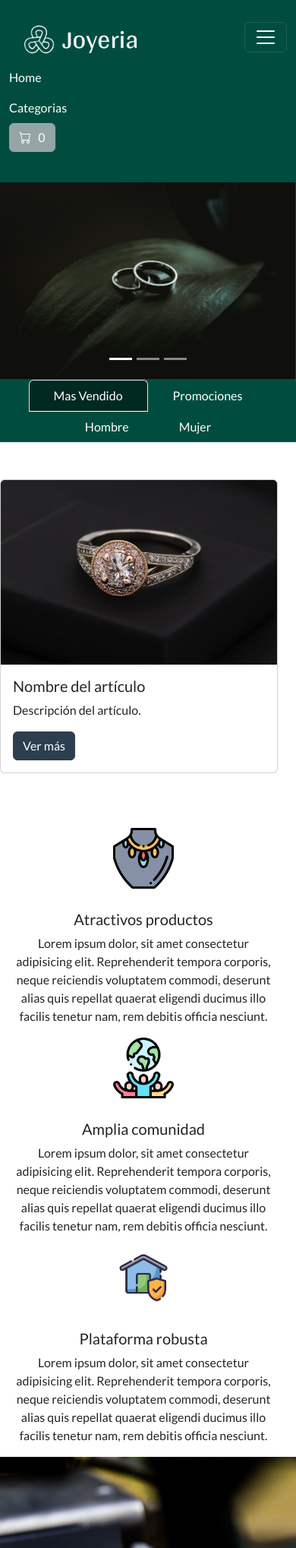
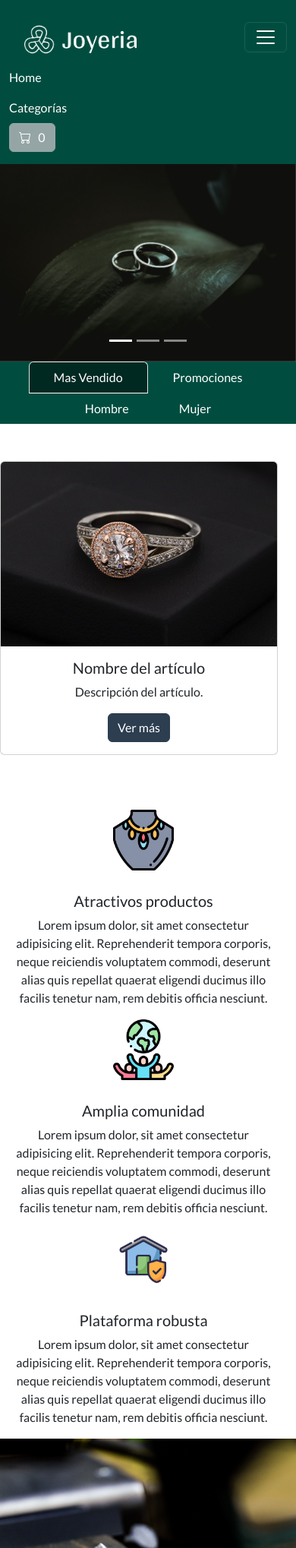
Before and after one commit to nestorjuarezR/quetazal, a Django app: page / in a window 390 px wide, after a click that opens the changed part. Shown: the top 2038 px of the page at 76% size. Run offline with Django 4.2, Linux system fonts and the light colour scheme; parts of the project's set-up code (start-up, migrations or seed data) failed here and were passed over.

Commit message:
Se agrega optimizacion

```diff
--- a/store/templates/store/base.html
+++ b/store/templates/store/base.html
@@ -6,6 +6,13 @@
     <meta charset="UTF-8">
     <meta name="viewport" content="width=device-width, initial-scale=1.0">
     <title>Store</title>
+
+    <!-- Etiquetas meta para SEO -->
+    <meta name="description" content="Descripción de tu sitio web">
+    <meta name="keywords" content="Palabras clave, separadas por comas">
+    <meta name="author" content="Néstor Juárez">
+    <meta name="robots" content="index, follow">
+    <!-- Permitir que los motores de búsqueda indexen y sigan los enlaces -->
 
     {% block style %}
     <link href="https://cdn.jsdelivr.net/npm/bootstrap@5.3.2/dist/css/bootstrap.min.css" rel="stylesheet"
@@ -32,7 +39,8 @@
     <nav class="navbar navbar-expand-lg navbar-dark">
         <div class="container-fluid">
             <a class="navbar-brand" href="{% url 'home' %}">
-                <img src="{% static 'store/img/logo_white_large.png' %}" class="logo img-fluid">
+                <img src="{% static 'store/img/logo_white_large.png' %}" class="logo img-fluid"
+                    alt="Nombre de tu marca o empresa">
             </a>
             <button class="navbar-toggler" type="button" data-bs-toggle="collapse" data-bs-target="#navbarNavDropdown"
                 aria-controls="navbarNavDropdown" aria-expanded="false" aria-label="Toggle navigation">
@@ -41,33 +49,27 @@
             <div class="collapse navbar-collapse" id="navbarNavDropdown">
                 <ul class="navbar-nav ms-auto">
                     <li class="nav-item">
-                        <a class="nav-link " href="{% url 'home' %}">Home</a>
+                        <a class="nav-link" href="{% url 'home' %}">Home</a>
                     </li>
                     <li class="nav-item">
-                        <a class="nav-link" href="{% url 'categorias' %}">Categorias</a>
+                        <a class="nav-link" href="{% url 'categorias' %}">Categorías</a>
                     </li>
                     <li class="nav-item">
                         <a type="button" role="button" href="{% url 'cart_summary' %}" class="btn btn-secondary"
                             id="boton-carrito">
                             <i class="bi bi-cart"></i>
                             &nbsp;
-                            <div id="cart-qty" class="d-inline-flex text-white ">
-
+                            <span id="cart-qty" class="d-inline-flex text-white">
                                 {% with qty_amount=cart|length %}
-
                                 {% if qty_amount > 0 %}
                                 {{ qty_amount }}
-
                                 {% else %}
                                 0
                                 {% endif %}
-
                                 {% endwith %}
-
-                            </div>
+                            </span>
                         </a>
                     </li>
-                    &nbsp; &nbsp; &nbsp;
                 </ul>
             </div>
         </div>
@@ -92,72 +94,51 @@
 
 
     {% block Footer %}
-    <!-- Footer -->
-    <footer class="text-center text-lg-start text-white" style="background-color: #333333 ">
-        <!-- Grid container -->
+    <footer class="text-center text-lg-start text-white" style="background-color: #333333">
         <div class="container p-4 pb-0">
-            <!-- Section: Links -->
             <section class="">
-                <!--Grid row-->
                 <div class="row">
-                    <!-- Grid column -->
                     <div class="col-md-3 col-lg-3 col-xl-3 mx-auto mt-3">
-                        <h6 class="text-uppercase mb-4 font-weight-bold">
-                            Company name
-                        </h6>
+                        <h6 class="text-uppercase mb-4 font-weight-bold">Company name</h6>
                         <p>
                             Here you can use rows and columns to organize your footer
                             content. Lorem ipsum dolor sit amet, consectetur adipisicing
                             elit.
                         </p>
                     </div>
-                    <!-- Grid column -->
-
                     <hr class="w-100 clearfix d-md-none" />
-
-                    <!-- Grid column -->
                     <div class="col-md-2 col-lg-2 col-xl-2 mx-auto mt-3">
                         <h6 class="text-uppercase mb-4 font-weight-bold">Products</h6>
                         <p>
-                            <a class="text-white">MDBootstrap</a>
+                            <a class="text-white" href="#">MDBootstrap</a>
                         </p>
                         <p>
-                            <a class="text-white">MDWordPress</a>
+                            <a class="text-white" href="#">MDWordPress</a>
                         </p>
                         <p>
-                            <a class="text-white">BrandFlow</a>
+                            <a class="text-white" href="#">BrandFlow</a>
                         </p>
                         <p>
-                            <a class="text-white">Bootstrap Angular</a>
+                            <a class="text-white" href="#">Bootstrap Angular</a>
                         </p>
                     </div>
-                    <!-- Grid column -->
-
                     <hr class="w-100 clearfix d-md-none" />
-
-                    <!-- Grid column -->
                     <div class="col-md-3 col-lg-2 col-xl-2 mx-auto mt-3">
-                        <h6 class="text-uppercase mb-4 font-weight-bold">
-                            Useful links
-                        </h6>
+                        <h6 class="text-uppercase mb-4 font-weight-bold">Useful links</h6>
                         <p>
-                            <a class="text-white">Your Account</a>
+                            <a class="text-white" href="#">Your Account</a>
                         </p>
                         <p>
-                            <a class="text-white">Become an Affiliate</a>
+                            <a class="text-white" href="#">Become an Affiliate</a>
                         </p>
                         <p>
-                            <a class="text-white">Shipping Rates</a>
+                            <a class="text-white" href="#">Shipping Rates</a>
                         </p>
                         <p>
-                            <a class="text-white">Help</a>
+                            <a class="text-white" href="#">Help</a>
                         </p>
                     </div>
-
-                    <!-- Grid column -->
                     <hr class="w-100 clearfix d-md-none" />
-
-                    <!-- Grid column -->
                     <div class="col-md-4 col-lg-3 col-xl-3 mx-auto mt-3">
                         <h6 class="text-uppercase mb-4 font-weight-bold">Contact</h6>
                         <p><i class="fas fa-home mr-3"></i> New York, NY 10012, US</p>
@@ -165,52 +146,34 @@
                         <p><i class="fas fa-phone mr-3"></i> + 01 234 567 88</p>
                         <p><i class="fas fa-print mr-3"></i> + 01 234 567 89</p>
                     </div>
-                    <!-- Grid column -->
                 </div>
-                <!--Grid row-->
             </section>
-            <!-- Section: Links -->
-
             <hr class="my-3">
-
-            <!-- Section: Copyright -->
             <section class="p-3 pt-0">
                 <div class="row d-flex align-items-center">
-                    <!-- Grid column -->
                     <div class="col-md-7 col-lg-8 text-center text-md-start">
-                        <!-- Copyright -->
                         <div class="p-3">
                             © 2020 Copyright:
-                            <a class="text-white" href="https://neskcompany.com" target="_blanck">Nestor Juarez</a>
+                            <a class="text-white" href="https://neskcompany.com" target="_blank"
+                                rel="noopener noreferrer">Nestor Juarez</a>
                         </div>
-                        <!-- Copyright -->
                     </div>
-                    <!-- Grid column -->
-
-                    <!-- Grid column -->
                     <div class="col-md-5 col-lg-4 ml-lg-0 text-center text-md-end">
-                        <!-- Facebook -->
-                        <a class="btn btn-outline-light btn-floating m-1" class="text-white" role="button">
+                        <a class="btn btn-outline-light btn-floating m-1" href="#" role="button">
                             <i class="bi bi-facebook"></i>
                         </a>
-
-                        <!-- Twitter -->
-                        <a class="btn btn-outline-light btn-floating m-1" class="text-white" role="button">
+                        <a class="btn btn-outline-light btn-floating m-1" href="#" role="button">
                             <i class="bi bi-twitter"></i>
                         </a>
-
-                        <!-- Instagram -->
-                        <a class="btn btn-outline-light btn-floating m-1" class="text-white" role="button">
+                        <a class="btn btn-outline-light btn-floating m-1" href="#" role="button">
                             <i class="bi bi-instagram"></i>
                         </a>
                     </div>
-                    <!-- Grid column -->
                 </div>
             </section>
-            <!-- Section: Copyright -->
         </div>
-        <!-- Grid container -->
     </footer>
+
 
 
     {% endblock Footer %}
--- a/store/templates/store/home.html
+++ b/store/templates/store/home.html
@@ -1,7 +1,7 @@
 {% extends 'store/base.html' %}
 {% load static %}
 
-<body>
+<body class="vh-100">
 
   {% block Header %}
   <!-- Slider -->
@@ -50,6 +50,7 @@
   </div>
   {% endblock Header %}
 
+
   {% block content %}
 
 
@@ -77,14 +78,15 @@
     </ul>
     <div class="tab-content mr-0" id="myTabContent">
       <div class="tab-pane fade show active" id="test1" role="tabpanel" aria-labelledby="test1-tab">
-        <div class="row">
+        <div class="row text-center">
           <!-- Aquí va el contenido de la sección Mas Vendido -->
+
           <div class="container mt-5">
             <div class="row justify-content-center">
-              <div class="col-sm-6 col-md-3">
+              <div class="col-sm-6 col-md-3 text-center">
                 <div class="card">
                   <!-- Contenido de la tarjeta -->
-                  <img src="{% static 'store/img/Anillo_plata.jpg' %}" class="card-img-top" alt="promocion">
+                  <img src="{% static 'store/img/Anillo_plata.jpg' %}" class="card-img-top" alt="...">
                   <div class="card-body">
                     <h5 class="card-title">Nombre del artículo</h5>
                     <p class="card-text">Descripción del artículo.</p>
@@ -97,12 +99,14 @@
         </div>
         <br>
       </div>
+
+
       <div class="tab-pane fade" id="test2" role="tabpanel" aria-labelledby="test2-tab">
-        <div class="row">
+        <div class="row justify-content-center">
           <!-- Aquí va el contenido de la sección Promociones -->
           <div class="container mt-5">
             <div class="row justify-content-center">
-              <div class="col-sm-6 col-md-3">
+              <div class="col-sm-6 col-md-3 text-center">
                 <div class="card">
                   <!-- Contenido de la tarjeta -->
                   <img src="{% static 'store/img/Anillo_plata.jpg' %}" class="card-img-top" alt="...">
@@ -163,22 +167,16 @@
     </div>
   </div>
 
-
-  <!--   Icon Section   -->
-  <div class="container mt-5 ">
+<div class="container mt-5">
   <div class="row">
     <div class="col-md-4">
       <div class="text-center">
         <h2 class="teal-text">
           <img src="{% static 'store/img/joyeri-a.png' %}" alt="productos" id="icono-index">
         </h2>
-          <h5 class="text-center">Atractivos productos</h5>
-          <p class="text-center">
-            Lorem ipsum dolor, sit amet consectetur adipisicing elit. Reprehenderit tempora corporis, neque
-            reiciendis
-            voluptatem commodi, deserunt alias quis repellat quaerat eligendi ducimus illo facilis tenetur
-            nam, rem
-            debitis officia nesciunt.
+        <h5>Atractivos productos</h5>
+        <p>
+          Lorem ipsum dolor, sit amet consectetur adipisicing elit. Reprehenderit tempora corporis, neque reiciendis voluptatem commodi, deserunt alias quis repellat quaerat eligendi ducimus illo facilis tenetur nam, rem debitis officia nesciunt.
         </p>
       </div>
     </div>
@@ -188,13 +186,9 @@
         <h2 class="teal-text">
           <img src="{% static 'store/img/mundo.png' %}" alt="comunidad" id="icono-index">
         </h2>
-          <h5 class="text-center">Amplia comunidad</h5>
-          <p class="text-center">
-            Lorem ipsum dolor, sit amet consectetur adipisicing elit. Reprehenderit tempora corporis, neque
-            reiciendis
-            voluptatem commodi, deserunt alias quis repellat quaerat eligendi ducimus illo facilis tenetur
-            nam, rem
-            debitis officia nesciunt.
+        <h5>Amplia comunidad</h5>
+        <p>
+          Lorem ipsum dolor, sit amet consectetur adipisicing elit. Reprehenderit tempora corporis, neque reiciendis voluptatem commodi, deserunt alias quis repellat quaerat eligendi ducimus illo facilis tenetur nam, rem debitis officia nesciunt.
         </p>
       </div>
     </div>
@@ -204,13 +198,9 @@
         <h2 class="teal-text">
           <img src="{% static 'store/img/seguro-de-hogar.png' %}" alt="seguro-hogar" id="icono-index">
         </h2>
-          <h5 class="text-center">Plataforma robusta</h5>
-          <p class="text-center">
-            Lorem ipsum dolor, sit amet consectetur adipisicing elit. Reprehenderit tempora corporis, neque
-            reiciendis
-            voluptatem commodi, deserunt alias quis repellat quaerat eligendi ducimus illo facilis tenetur
-            nam, rem
-            debitis officia nesciunt.
+        <h5>Plataforma robusta</h5>
+        <p>
+          Lorem ipsum dolor, sit amet consectetur adipisicing elit. Reprehenderit tempora corporis, neque reiciendis voluptatem commodi, deserunt alias quis repellat quaerat eligendi ducimus illo facilis tenetur nam, rem debitis officia nesciunt.
         </p>
       </div>
     </div>
```
Also changed, not shown: cart/templates/cart/cart_summary.html (+10 -11 lines), store/signals.py (+9 -5 lines), store/templates/store/articulo.html (+31 -52 lines), store/templates/store/articulos_listado.html (+8 -7 lines), store/templates/store/categorias.html (+6 -9 lines), db.sqlite3, media/articulos/WhatsApp_Image_2024-02-06_at_10.04.19_AM_n3BVgVx.jpeg (deleted), media/articulos/WhatsApp_Image_2024-02-06_at_10.04.20_AM_4.jpeg (deleted), media/articulos/WhatsApp_Image_2024-02-06_at_10.04.20_AM_LOQwSiq.jpeg (added), media/categorias/WhatsApp_Image_2024-02-02_at_7.47.27_AM.jpeg (deleted), media/categorias/anillo.jpg (added). Lines whose indentation alone changed are shown as unchanged.
